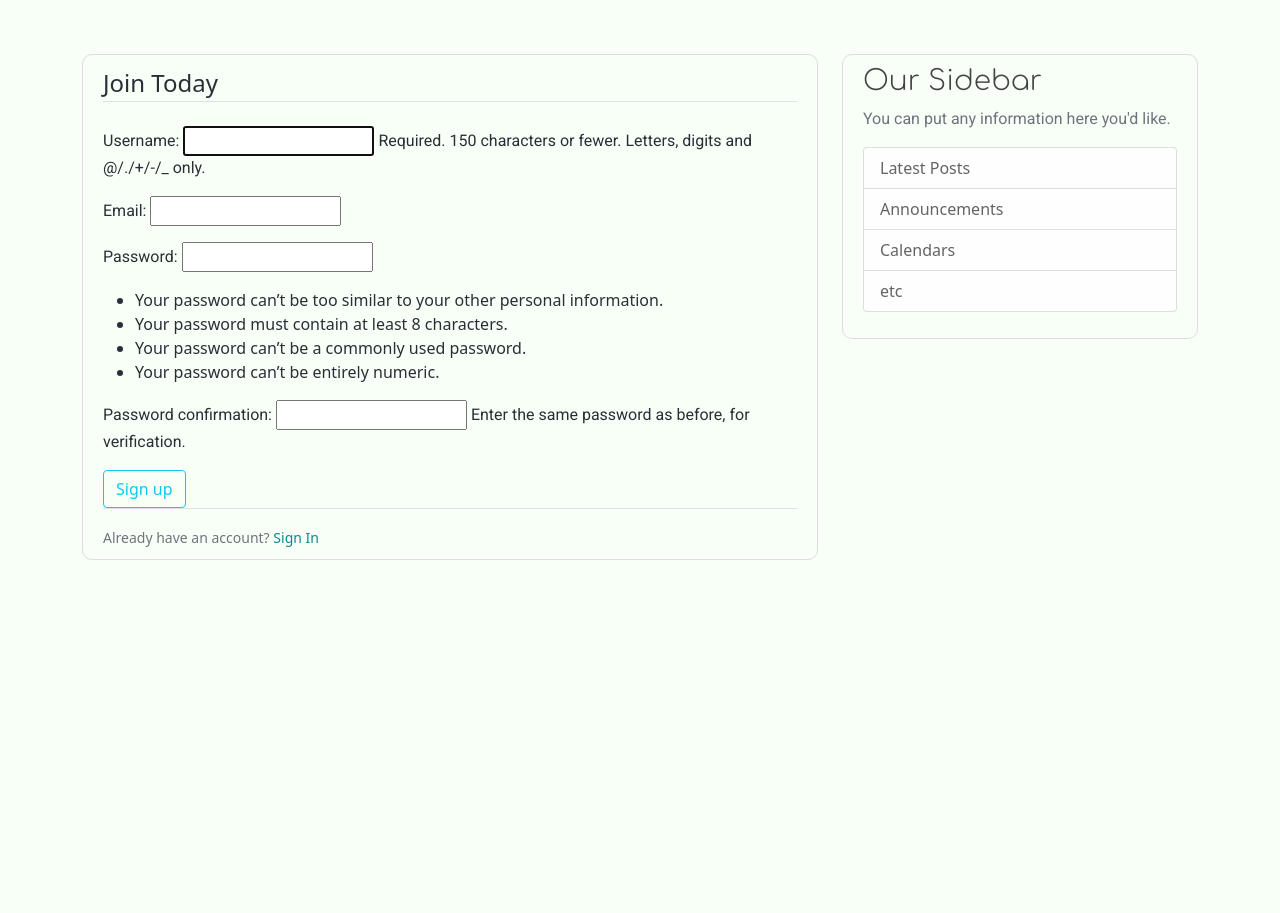
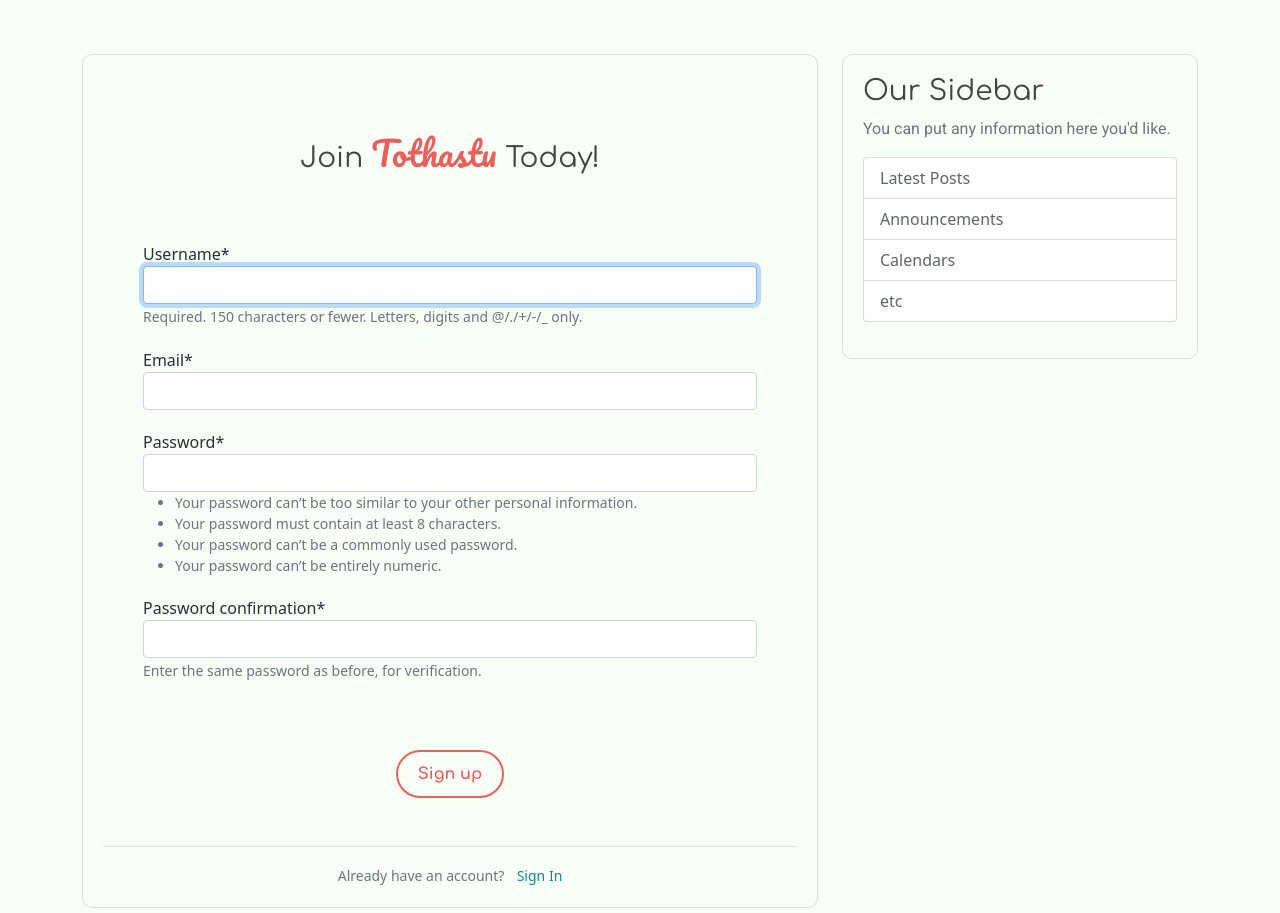
Before and after one commit to farhanfuadabir/tothastu, a Django app: page /register/ in a window 1280 px wide. Shown: the part 74-987 px from the top of the page. Before the commit the page ends 634 px from the top, so only its background shows below. Run offline with Django 3.2, Linux system fonts and the light colour scheme; some libraries are stand-ins or nearby versions.

Commit message:
Add style to the registration form

```diff
--- a/tothastu_project/blog/static/blog/style.css
+++ b/tothastu_project/blog/static/blog/style.css
@@ -24,7 +24,7 @@ a {
 }
 
 a:hover {
-  color: #EC9A29;
+  color: #E29578;
 }
 
 .bg-steel {
@@ -38,7 +38,7 @@ a:hover {
 }
 
 .site-header .navbar-brand:hover {
-  color: #EC9A29;
+  color: #E29578;
 }
 
 .site-header .navbar-nav .nav-link {
@@ -48,7 +48,7 @@ a:hover {
 }
 
 .site-header .navbar-nav .nav-link:hover {
-  color: #EC9A29;
+  color: #E29578;
 }
 
 .site-header .navbar-nav .nav-link.active {
@@ -57,7 +57,10 @@ a:hover {
 
 .content-section {
   background: #F7FFF7;
-  padding: 10px 20px;
+  padding-top: 20px;
+  padding-bottom: 20px;
+  padding-right: 20px;
+  padding-left: 20px;
   border: 1px solid #dddddd;
   border-radius: 10px;
   margin-bottom: 5px;
@@ -68,7 +71,7 @@ a:hover {
 }
 
 a.article-title:hover {
-  color: #EC9A29;
+  color: #E29578;
   text-decoration: none;
 }
 
@@ -85,11 +88,11 @@ a.article-title:hover {
 .article-metadata {
   padding-bottom: 10px;
   margin-bottom: 4px;
-  border-bottom: 1px solid #e3e3e3;
+  /* border-bottom: 1px solid #e3e3e3; */
 }
 
 .article-metadata a:hover {
-  color: #EC9A29;
+  color: #E29578;
   text-decoration: none;
 }
 
@@ -110,3 +113,47 @@ a.article-title:hover {
   font-size: 2.5rem;
   font-style: normal;
 }
+
+.form-group {
+  /* padding-bottom: 15px; */
+  padding: 10px 20px
+}
+
+.button-primary {
+  background-color: #E85F5C;
+  border: none;
+  border-radius: 50px;
+  color: #292F36;
+  padding: 10px 20px;
+  font-family: 'Comfortaa', cursive;
+  font-weight: 700;
+  text-align: center;
+  display: inline-block;
+  font-size: 16px;
+}
+
+.button-primary:hover {
+  color: #E85F5C;
+  background-color: #292F36;
+}
+
+.button-border-primary {
+  background-color: transparent;
+  border: 2px solid #E85F5C;
+  border-radius: 50px;
+  color: #E85F5C;
+  padding: 10px 20px;
+  font-family: 'Comfortaa', cursive;
+  font-weight: 700;
+  text-align: center;
+  display: inline-block;
+  font-size: medium;
+}
+.button-border-primary:hover {
+  background-color: #E85F5C;
+  color: #F7FFF7;
+}
+
+.center {
+  text-align: center;
+}
--- a/tothastu_project/blog/templates/blog/base.html
+++ b/tothastu_project/blog/templates/blog/base.html
@@ -10,7 +10,7 @@
         integrity="sha384-+0n0xVW2eSR5OomGNYDnhzAbDsOXxcvSN1TPprVMTNDbiYZCxYbOOl7+AMvyTG2x" crossorigin="anonymous">
     <link rel="preconnect" href="https://fonts.gstatic.com">
     <link
-        href="https://fonts.googleapis.com/css2?family=Comfortaa:wght@300;600&family=Oswald:wght@300;400&family=Pacifico&family=Roboto&display=swap"
+        href="https://fonts.googleapis.com/css2?family=Comfortaa:wght@400;700&family=Oswald:wght@300;400&family=Pacifico&family=Roboto&display=swap"
         rel="stylesheet">
     <link rel="stylesheet" type="text/css" href="{% static 'blog/style.css' %}">
     <title>Tothastu</title>
--- a/tothastu_project/users/templates/users/register.html
+++ b/tothastu_project/users/templates/users/register.html
@@ -1,22 +1,33 @@
 {% extends "blog/base.html" %}
+{% load crispy_forms_tags %}
 {% block content %}
     <div class="content-section">
         <form method="POST">
             {% csrf_token %}
             <fieldset class="form-group">
-                <legend class="border-bottom mb-4">Join Today</legend>
-                {{ form.as_p }}
+                <legend class="center my-5">
+                    <h3 class="font-weight-bold">Join
+                    <span style="font-family: 'Pacifico', cursive; font-size: larger; color: #E85F5C">
+                        Tothastu
+                    </span>
+                    Today!
+                    </h4>
+                </legend>
+                {{ form|crispy }}
             </fieldset>
-            <div class="form-group">
-                <button class="btn btn-outline-info" type="submit">
+            <div class="center form-group py-5">
+                <button class="button-border-primary" type="submit">
                     Sign up
                 </button>
             </div>
         </form>
-        <div class="border-top pt-3">
-            <small class="text-muted">
-                Already have an account? <a class="ml-2" href="#">Sign In</a>
+        <div class="center border-top pt-3">
+            <small class="text-muted mr-5 pr-5">
+                Already have an account?
+                <span style="display:inline-block; width: 5px;"></span>
+                <a href="#">Sign In</a>
             </small>
+
         </div>
     </div>
 {% endblock %}
```
